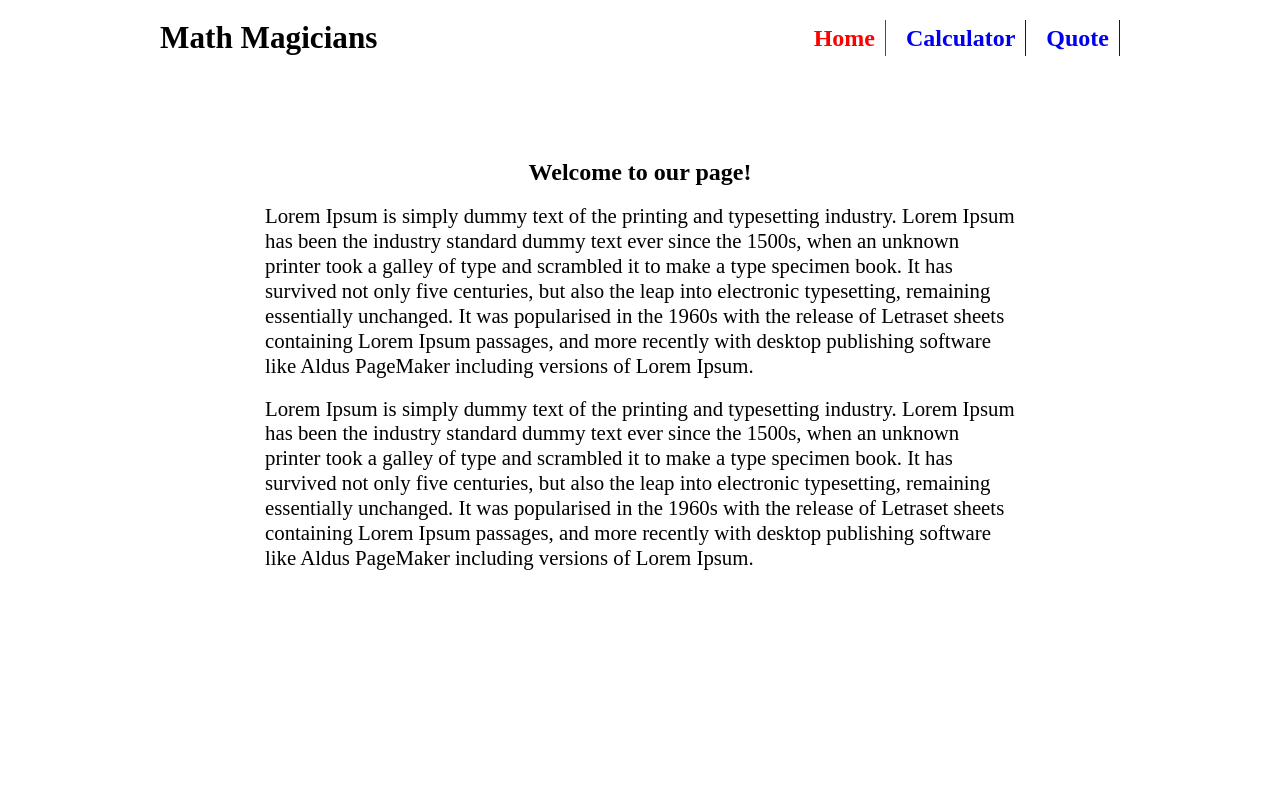
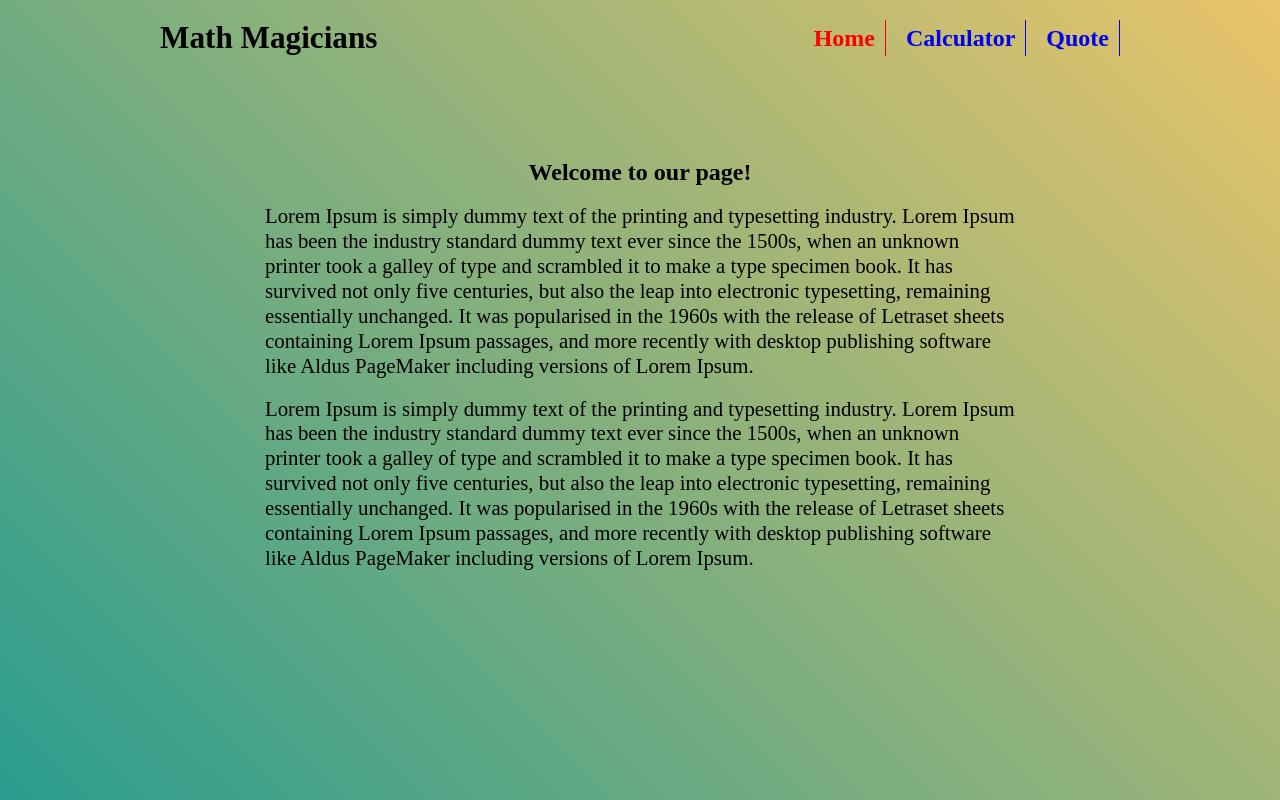
Before and after one commit to microvese-projects/math-Magicians, a React (Create React App) app: page / in a window 1280 px wide. Built offline with nearby package versions, Linux system fonts and the light colour scheme; the HTML template or start-up script is replaced by a standard one.

Commit message:
Add separate nav component

```diff
--- a/src/App.js
+++ b/src/App.js
@@ -1,28 +1,14 @@
 import './App.css';
-import { Routes, Route, NavLink } from 'react-router-dom';
+import { Routes, Route } from 'react-router-dom';
 import Home from './components/Home';
 import Calculator from './components/calculator';
 import Quote from './components/Quote';
+import Nav from './components/Nav';
 
 function App() {
   return (
     <div className="App">
-      <nav>
-        <ul className="navbar">
-          <li>
-            <h1>Math Magicians</h1>
-          </li>
-          <li>
-            <NavLink to="/">Home</NavLink>
-          </li>
-          <li>
-            <NavLink to="/calculator">Calculator</NavLink>
-          </li>
-          <li>
-            <NavLink to="/quote">Quote</NavLink>
-          </li>
-        </ul>
-      </nav>
+      <Nav />
       <Routes>
         <Route path="/" element={<Home />} />
         <Route path="calculator" element={<Calculator />} />
--- /dev/null
+++ b/src/components/Nav.js
@@ -0,0 +1,24 @@
+import { NavLink } from 'react-router-dom';
+
+function Nav() {
+  return (
+    <nav>
+      <ul className="navbar">
+        <li>
+          <h1>Math Magicians</h1>
+        </li>
+        <li>
+          <NavLink to="/">Home</NavLink>
+        </li>
+        <li>
+          <NavLink to="/calculator">Calculator</NavLink>
+        </li>
+        <li>
+          <NavLink to="/quote">Quote</NavLink>
+        </li>
+      </ul>
+    </nav>
+  );
+}
+
+export default Nav;
--- a/src/index.css
+++ b/src/index.css
@@ -9,4 +9,5 @@ body {
   place-items: center;
   min-width: 100vw;
   min-height: 100vh;
+  background: linear-gradient(45deg, #2a9d8f, #e9c46a);
 }
```
